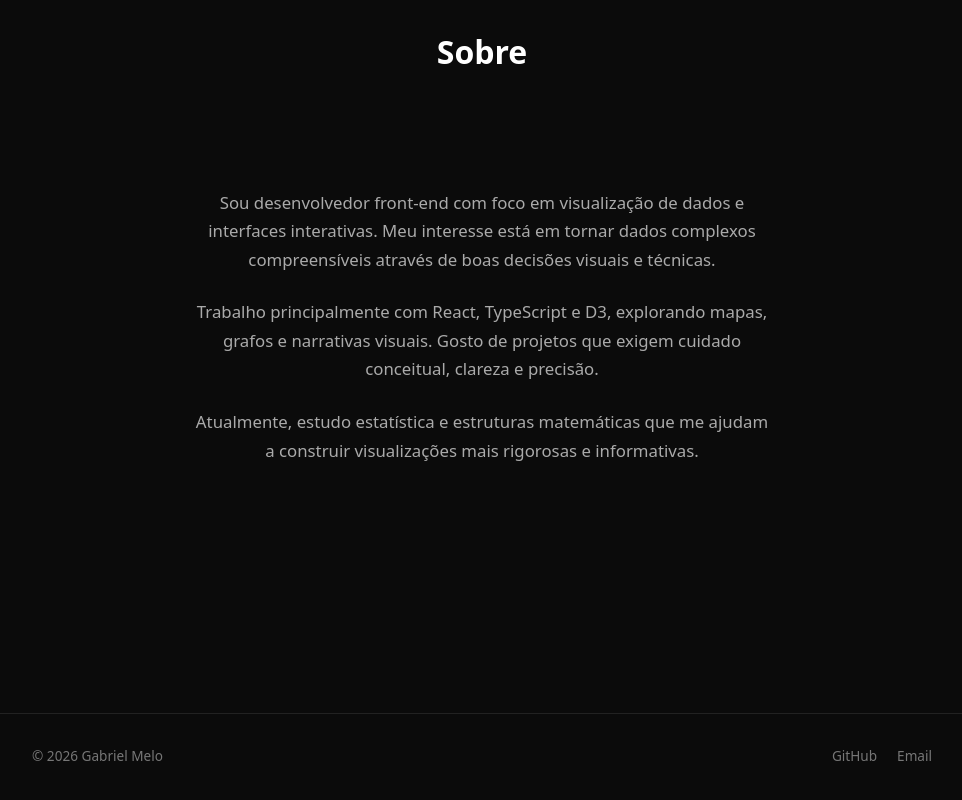
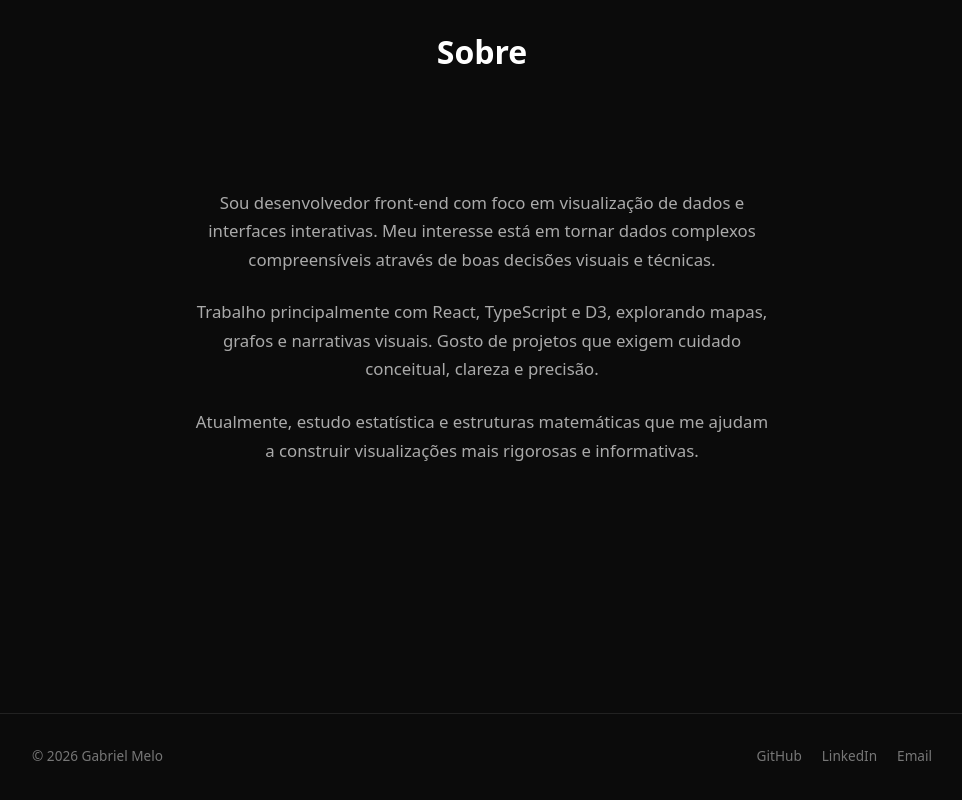
Before and after one commit to Gab-Mel/Gab-Mel.github.io, a React (Vite) app: page / in a window 1280 px wide. Shown: the part 2299-3099 px from the top of the page, without its empty margins (158-1120 px from the left). Built offline with nearby package versions, Linux system fonts and the light colour scheme.

Commit message:
adjust minimo no pé

```diff
--- a/src/components/Footer.tsx
+++ b/src/components/Footer.tsx
@@ -14,9 +14,17 @@
           >
             GitHub
           </a>
+          <a
+            href="https://www.linkedin.com/in/gabrielmeli-04b781205"
+            target="_blank"
+            rel="noreferrer"
+          >
+            LinkedIn
+          </a>
           <a href="mailto:gabrielmelo.void@gmail.com">
             Email
           </a>
+
         </div>
       </div>
     </footer>
```
